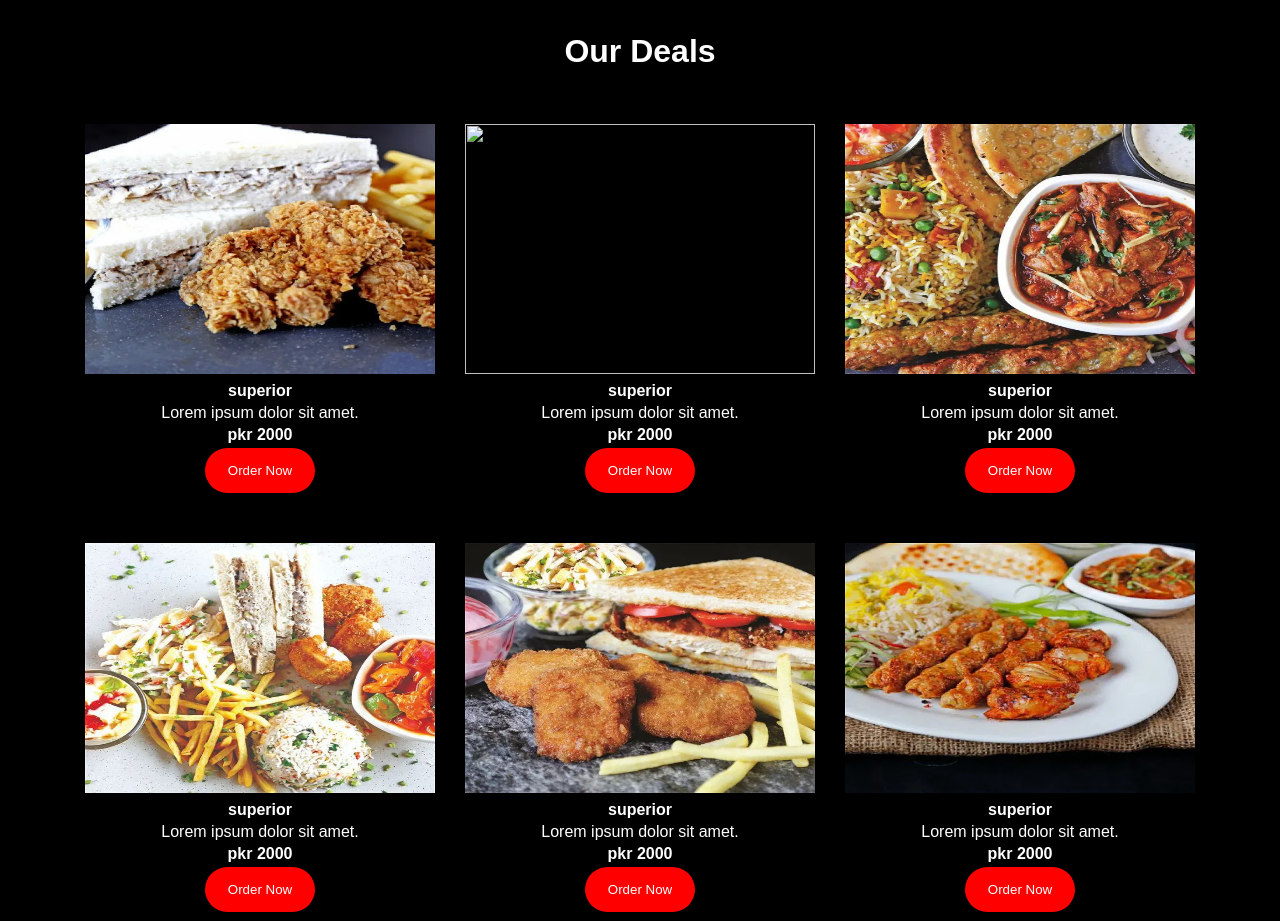
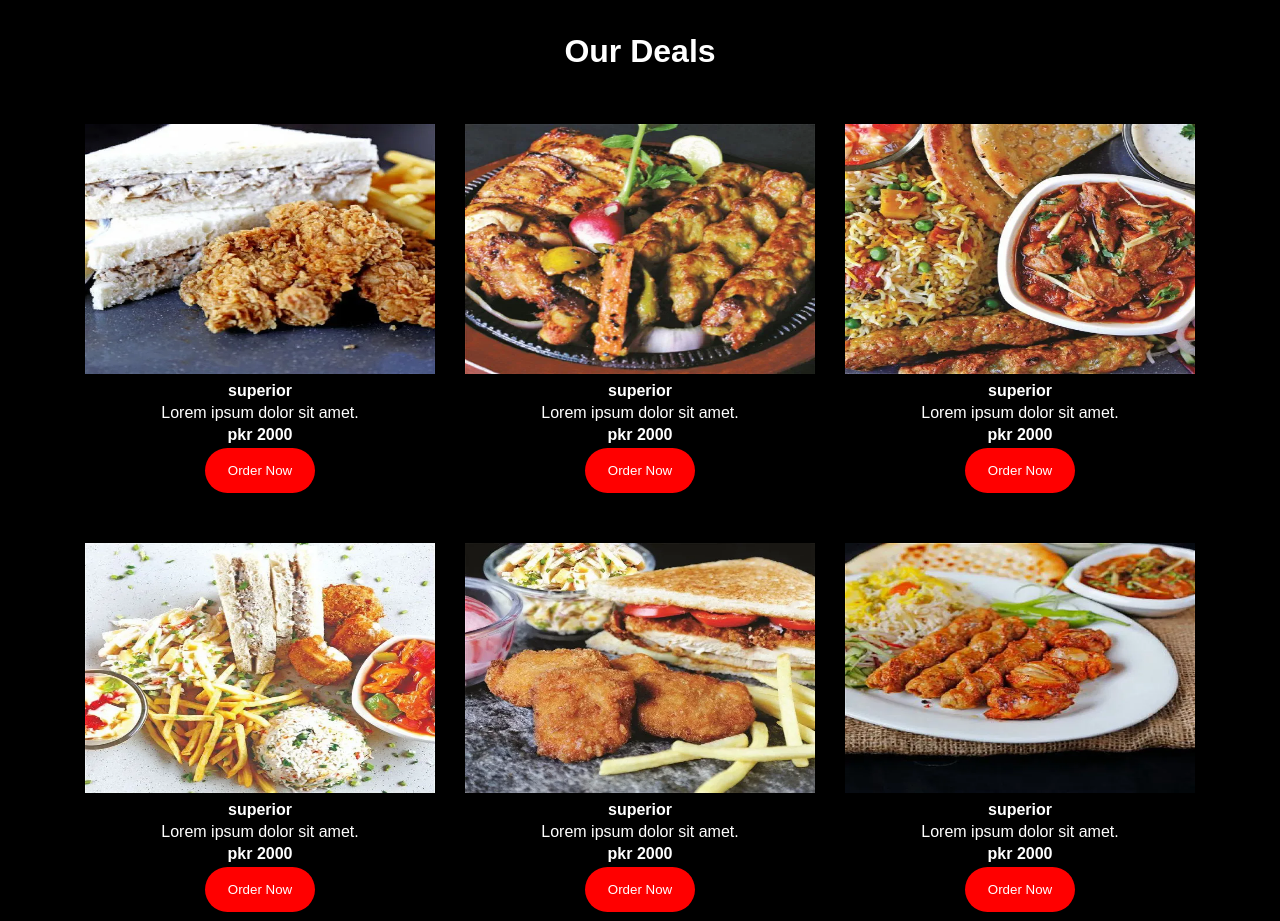
Before and after one commit to FEROZMEMON/SALT-n-PEPPER-Website, a plain HTML site: page index.html in a window 1280 px wide. Shown: the part 1280-2201 px from the top of the page. Drawn offline with Linux system fonts and the light colour scheme.

Commit message:
website done

```diff
--- a/index.html
+++ b/index.html
@@ -109,7 +109,7 @@
                 <button class="btn2 mt2">Order Now</button>
             </div>
             <div class="align-center"><img
-                    src="./asset/image 9.webp" alt=""
+                    src="./assets/image 9.webp" alt=""
                     width="350" height="250">
                 <h4 class="mt2">superior</h4>
                 <p class="mt2">Lorem ipsum dolor sit amet.</p>
```
